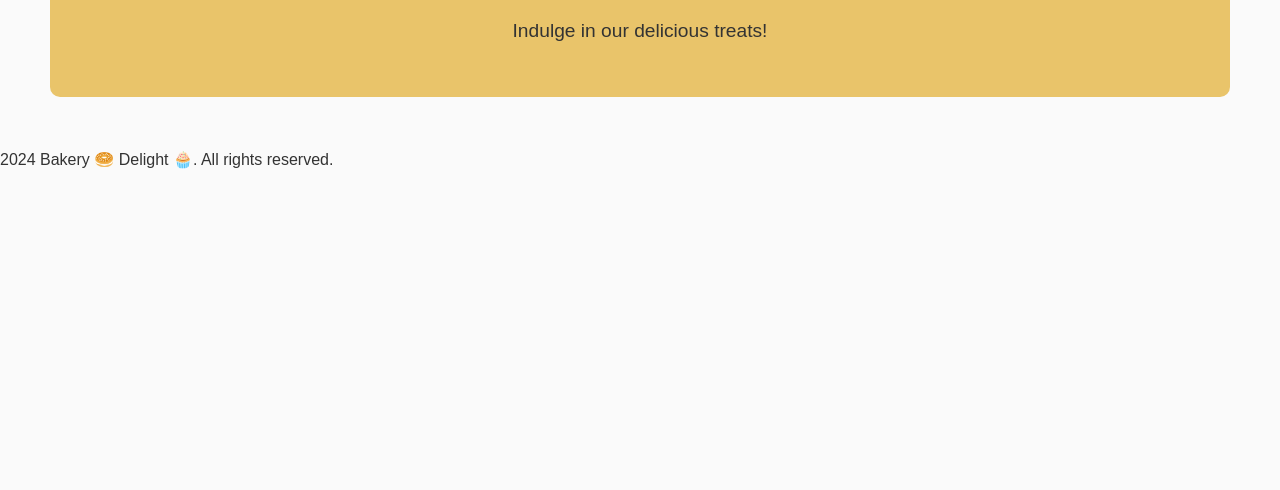
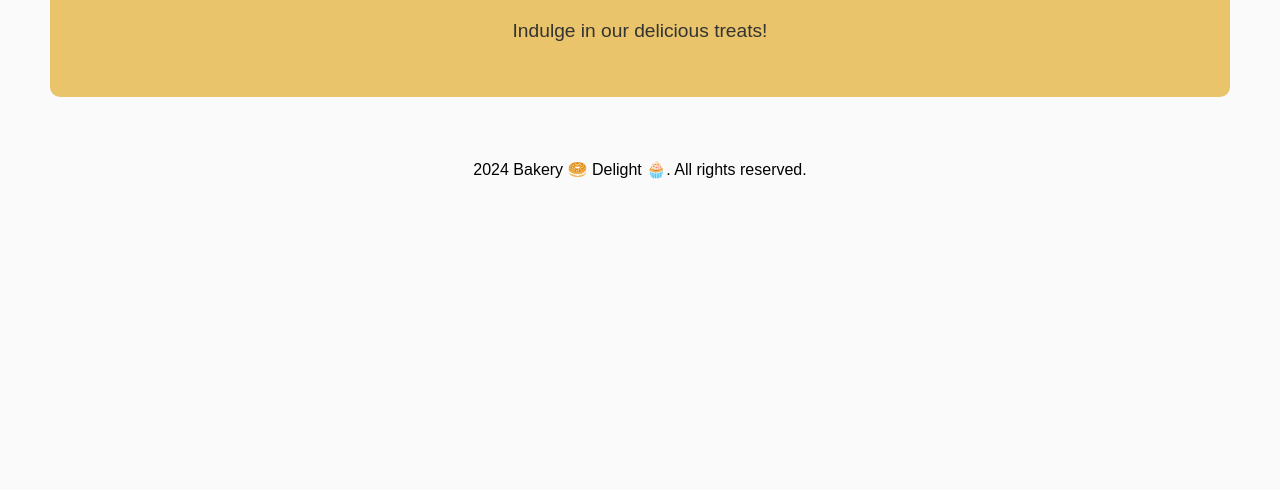
Before and after one commit to DesireMungezi/assignment-group-2, a plain HTML site: page index.html in a window 1280 px wide. Shown: the part 310-800 px from the top of the page. Drawn offline with Linux system fonts and the light colour scheme.

Commit message:
Update style.css

```diff
--- a/css/style.css
+++ b/css/style.css
@@ -79,3 +79,9 @@ section#home p {
 ol {
     padding-left: 10%;
 }
+footer{
+    text-align: center;
+    padding: 10px;
+    color: black;
+    background-color: rgb; /* Semi-transparent footer */
+}
```
